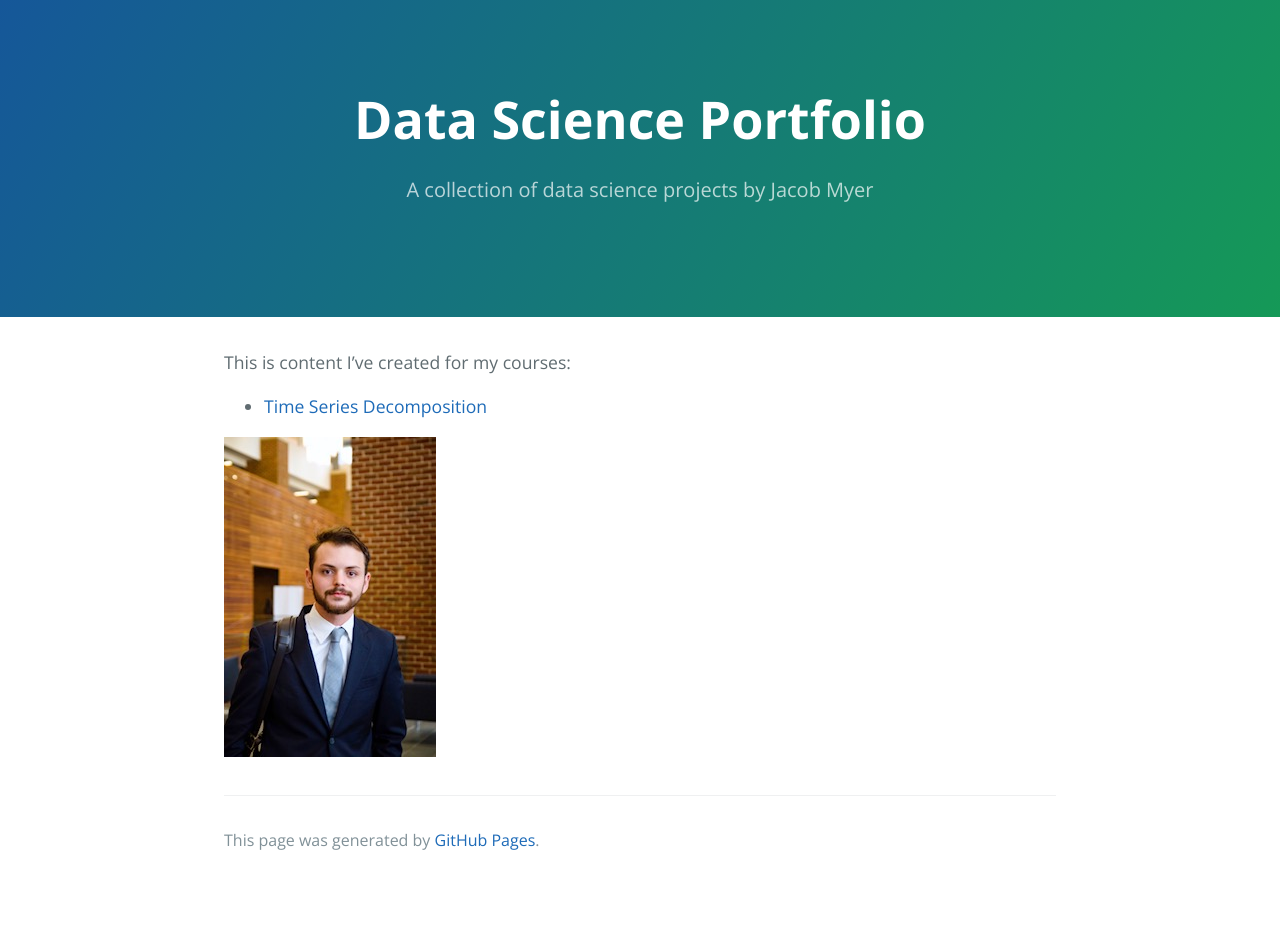
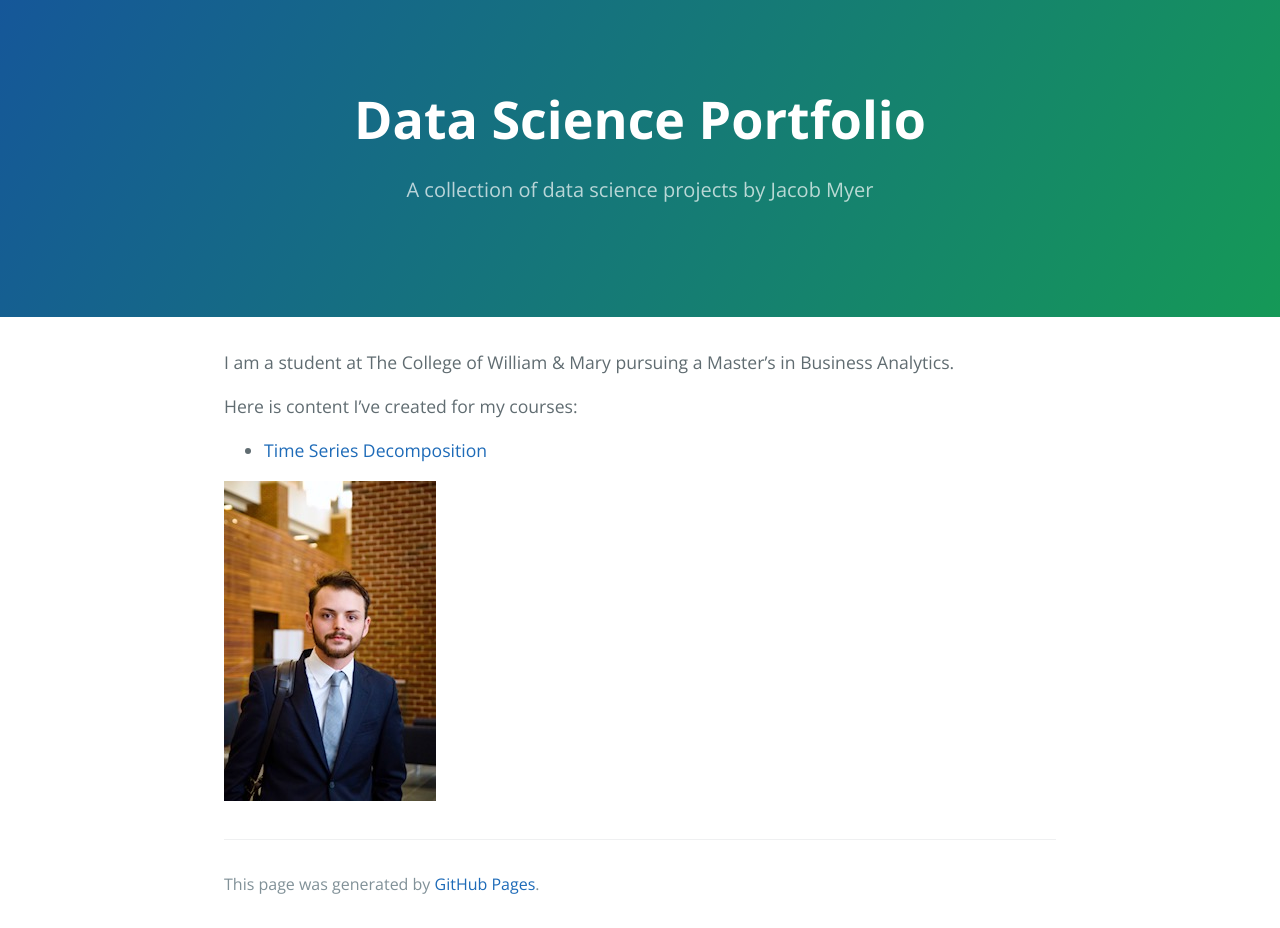
Before and after one commit to jtmyer/jtmyer.github.io, a Jekyll site: the page built from index.md, in a window 1280 px wide. Built offline with Jekyll 4.4.1, drawn with Linux system fonts in a browser that asks for light colours; our own code applies the rules of GitHub Pages for plain Markdown files; before the commit the page ends 900 px from its top, so only the background shows below that.

Commit message:
Update index.md

```diff
--- a/index.md
+++ b/index.md
@@ -2,7 +2,9 @@
 title: Home Page
 description: This is the home page for my github
 ---
-This is content I've created for my courses:
+I am a student at The College of William & Mary pursuing a Master's in Business Analytics.
+
+Here is content I've created for my courses:
 
 - [Time Series Decomposition](/TimeSeries/index.md)
 
```
